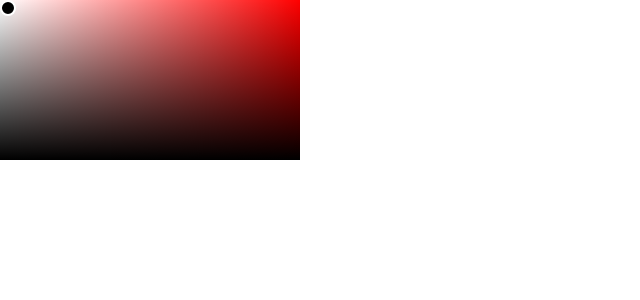
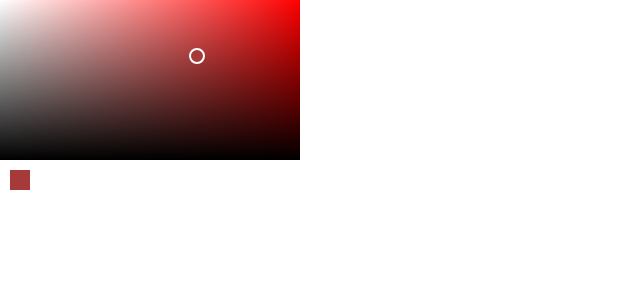
Before and after one commit to hcy1023/component-library-by-react, a React (Create React App) app: page / in a window 1280 px wide. Shown: the top 300 px of the page, without its empty margins (0-640 px from the left). Built offline with nearby package versions, Linux system fonts and the light colour scheme; the HTML template or start-up script is replaced by a standard one.

Commit message:
feat: 调色板（二）

```diff
--- a/src/App.tsx
+++ b/src/App.tsx
@@ -14,7 +14,7 @@ function App() {
         {/*<Calendar value={dayjs('2024-02-21')} locale="en-US" onChange={(date) => {*/}
         {/*    alert(date.format('YYYY-MM-DD'));*/}
         {/*}}/>*/}
-        <ColorPickerPanel></ColorPickerPanel>
+        <ColorPickerPanel value="rgb(166 57 57)"></ColorPickerPanel>
     </div>
   );
 }
--- a/src/component/Colorpicker/ColorPickerPanel.tsx
+++ b/src/component/Colorpicker/ColorPickerPanel.tsx
@@ -4,6 +4,7 @@ import './index.scss';
 import {Color} from "./color";
 import {ColorType} from "./interface";
 import Palette from "./Palette";
+import {func} from "prop-types";
 
 export interface ColorPickerProps {
     className?: string,
@@ -21,8 +22,14 @@ function ColorPickerPanel(props: ColorPickerProps) {
         return new Color(value);
     })
 
+    function onPaletteColorChange(color: Color) {
+        setColorValue(color);
+        onChange?.(color);
+    }
+
     return <div className={classNames} style={style}>
-        <Palette color={colorValue}></Palette>
+        <Palette color={colorValue} onChange={onPaletteColorChange}></Palette>
+        <div style={{width: 20, height: 20, background: colorValue.toRgbString(), margin: 10}}></div>
     </div>
 }
 
--- a/src/component/Colorpicker/Palette.tsx
+++ b/src/component/Colorpicker/Palette.tsx
@@ -3,17 +3,31 @@ import { Color } from "./color";
 import Handler from "./Handler";
 import Transform from "./Transform";
 import useColorDrag from "./useColorDrag";
+import {calculateColor, calculateOffset} from "./utils";
 
-const Palette: FC<{color: Color}> = ({color}) => {
+const Palette: FC<{
+    color: Color
+    onChange?: (color: Color) => void
+}> = ({ color, onChange }) => {
     const transformRef = useRef<HTMLDivElement>(null);
     const containerRef = useRef<HTMLDivElement>(null);
 
     const [offset, dragStartHandle] = useColorDrag({
         containerRef,
-        direction: 'y',
+        // direction: 'y',
         targetRef: transformRef,
+        color,
         onDragChange: offsetValue => {
-            console.log(offsetValue);
+            const newColor = calculateColor({
+                offset: offsetValue,
+                containerRef,
+                targetRef: transformRef,
+                color
+            })
+            onChange?.(newColor);
+        },
+        calculate: () => {
+            return calculateOffset(containerRef, transformRef, color);
         }
     })
 
--- a/src/component/Colorpicker/useColorDrag.ts
+++ b/src/component/Colorpicker/useColorDrag.ts
@@ -1,6 +1,6 @@
 import React, { useEffect, useRef, useState } from "react";
 import { TransformOffset } from "./Transform";
-
+import { Color } from "./color";
 // 兼容MouseEvent 和 React.MouseEvent事件
 type EventType = | MouseEvent | React.MouseEvent<Element, MouseEvent>
 
@@ -8,17 +8,28 @@ type EventHandle = (e: EventType) => void;
 
 interface useColorDragProps {
     offset?: TransformOffset,
+    color: Color,
     containerRef: React.RefObject<HTMLDivElement>,
     targetRef: React.RefObject<HTMLDivElement>,
-    direction: 'x' | 'y',
-    onDragChange?: (offset: TransformOffset) => void
+    direction?: 'x' | 'y',
+    onDragChange?: (offset: TransformOffset) => void,
+    calculate?: () => TransformOffset
 }
 
 function useColorDrag(props: useColorDragProps): [TransformOffset, EventHandle] {
-    const { offset, targetRef, containerRef, direction, onDragChange} = props;
+    const { offset, color, targetRef, containerRef, direction, onDragChange, calculate} = props;
 
     const [offsetValue, setOffsetValue] = useState(offset || { x: 0, y: 0 });
     const dragRef = useRef({ flag: false }); // 标记是否在拖动中
+
+    useEffect(() => {
+        if (!dragRef.current.flag) {
+            const calcOffset = calculate?.();
+            if (calcOffset) {
+                setOffsetValue(calcOffset);
+            }
+        }
+    }, [color]);
 
     // 组件初始化的时候去除之前的事件监听
     useEffect(() => {
--- /dev/null
+++ b/src/component/Colorpicker/utils.ts
@@ -0,0 +1,52 @@
+import { TransformOffset } from "./Transform";
+import { Color } from "./color";
+import React from "react";
+
+export const calculateColor = (props: {
+    offset: TransformOffset,
+    containerRef: React.RefObject<HTMLDivElement>,
+    targetRef: React.RefObject<HTMLDivElement>,
+    color: Color
+}): Color => {
+    const { offset, targetRef, containerRef, color } = props;
+    const { width, height } = containerRef.current!.getBoundingClientRect();
+    const {
+        width: targetWidth,
+        height: targetHeight,
+    } = targetRef.current!.getBoundingClientRect();
+
+    const centerOffsetX = targetWidth / 2;
+    const centerOffsetY = targetHeight / 2;
+
+    const saturation = (offset.x + centerOffsetX) / width;
+    const lightness = 1 - (offset.y - centerOffsetY) / height;
+    const hsv = color.toHsv();
+
+    return new Color({
+        h: hsv.h,
+        s: saturation <= 0 ? 0 : saturation,
+        v: lightness >= 1 ? 1 : lightness,
+        a: hsv.a
+    })
+}
+
+export const calculateOffset = (
+    containerRef: React.RefObject<HTMLDivElement>,
+    targetRef: React.RefObject<HTMLDivElement>,
+    color: Color
+): TransformOffset => {
+    const { width, height } = containerRef.current!.getBoundingClientRect();
+    const {
+        width: targetWidth,
+        height: targetHeight,
+    } = targetRef.current!.getBoundingClientRect();
+
+    const centerOffsetX = targetWidth / 2;
+    const centerOffsetY = targetHeight / 2;
+    const hsv = color.toHsv();
+
+    return {
+        x: hsv.s * width - centerOffsetY,
+        y: (1 - hsv.v) * height - centerOffsetY
+    }
+}
```
